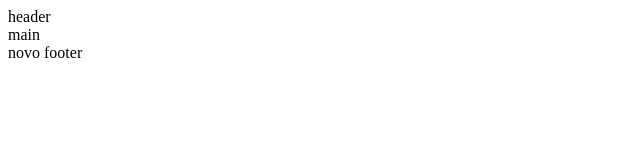
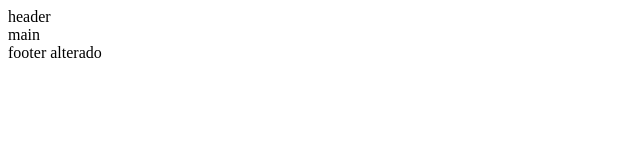
Before and after one commit to trucopaulista/treinamento, a plain HTML site: page index.html in a window 1280 px wide. Shown: the full height of the page, 0-640 px from the left. Drawn offline with Linux system fonts and the light colour scheme.

Commit message:
Footer alterado

```diff
--- a/index.html
+++ b/index.html
@@ -14,7 +14,7 @@
     </main>
 
     <footer>
-      novo footer
+      footer alterado
     </footer>
   </body>
 </html>
```
